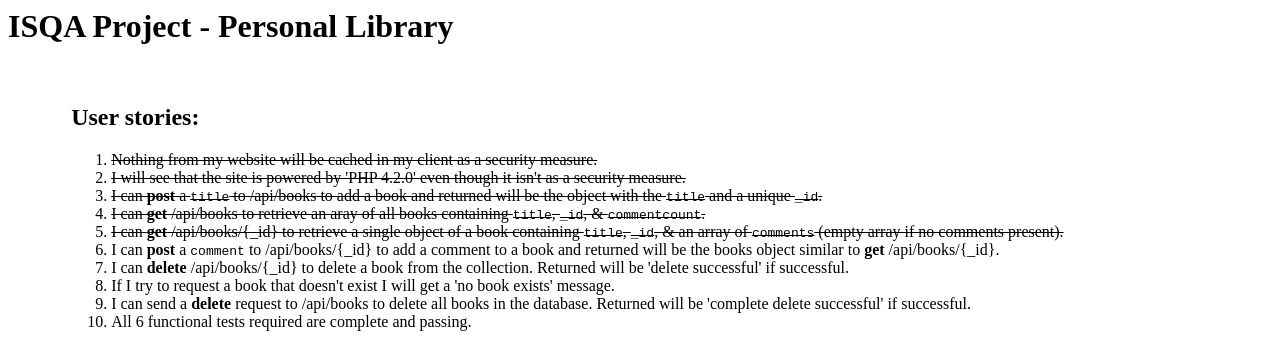
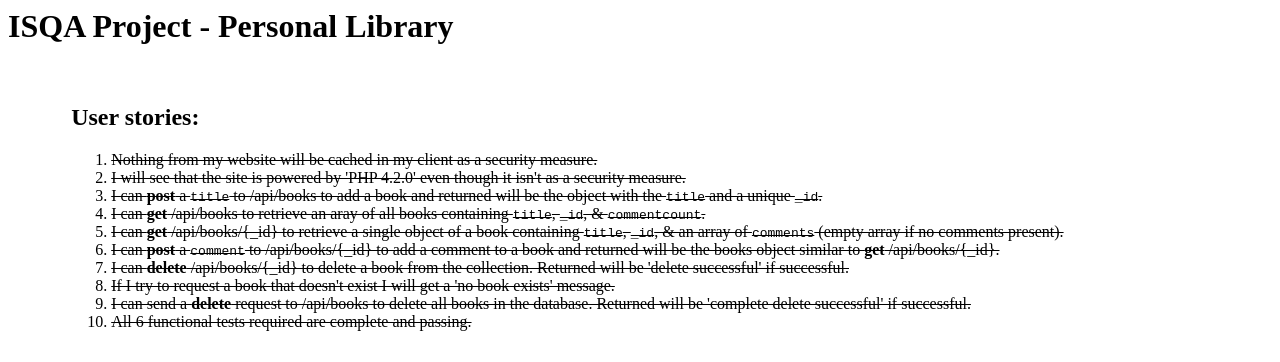
Before and after one commit to SIR-R0B/Personal-Library-API, a website: page views/index.html in a window 1280 px wide. Shown: the top 362 px of the page. Drawn offline with nearby package versions, Linux system fonts and the light colour scheme; no server answers; grey boxes are pictures that could not be loaded.

Commit message:
🐠🎹 Updated with Glitch

```diff
--- a/views/index.html
+++ b/views/index.html
@@ -23,11 +23,11 @@
         <li><del>I can <b>post</b> a <code>title</code> to /api/books to add a book and returned will be the object with the <code>title</code> and a unique <code>_id</code>.</del></li>
         <li><del>I can <b>get</b> /api/books to retrieve an aray of all books containing <code>title</code>, <code>_id</code>, & <code>commentcount</code>.</del></li>
         <li><del>I can <b>get</b> /api/books/{_id} to retrieve a single object of a book containing <code>title</code>, <code>_id</code>, & an array of <code>comments</code> (empty array if no comments present).</del></li>
-        <li>I can <b>post</b> a <code>comment</code> to /api/books/{_id} to add a comment to a book and returned will be the books object similar to <b>get</b> /api/books/{_id}.</li>
-        <li>I can <b>delete</b> /api/books/{_id} to delete a book from the collection. Returned will be 'delete successful' if successful.</li>
-        <li>If I try to request a book that doesn't exist I will get a 'no book exists' message.</li>
-        <li>I can send a <b>delete</b> request to /api/books to delete all books in the database. Returned will be 'complete delete successful' if successful.</li>
-        <li>All 6 functional tests required are complete and passing.</li>
+        <li><del>I can <b>post</b> a <code>comment</code> to /api/books/{_id} to add a comment to a book and returned will be the books object similar to <b>get</b> /api/books/{_id}.</del></li>
+        <li><del>I can <b>delete</b> /api/books/{_id} to delete a book from the collection. Returned will be 'delete successful' if successful.</del></li>
+        <li><del>If I try to request a book that doesn't exist I will get a 'no book exists' message.</del></li>
+        <li><del>I can send a <b>delete</b> request to /api/books to delete all books in the database. Returned will be 'complete delete successful' if successful.</del></li>
+        <li><del>All 6 functional tests required are complete and passing.</del></li>
       </ol>
       <br>
       <img src='https://cdn.gomix.com/d7932c52-287f-4dae-b175-631fef453000%2FScreen%20Shot%202016-12-16%20at%201.35.56%20AM.png' />
```
Also changed, not shown: routes/api.js (+7 -7 lines), tests/2_functional-tests.js (+33 -1 lines).
